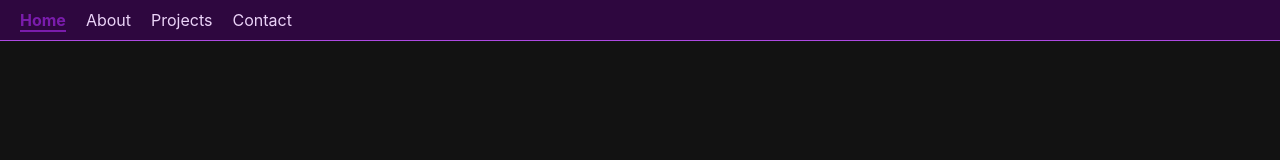
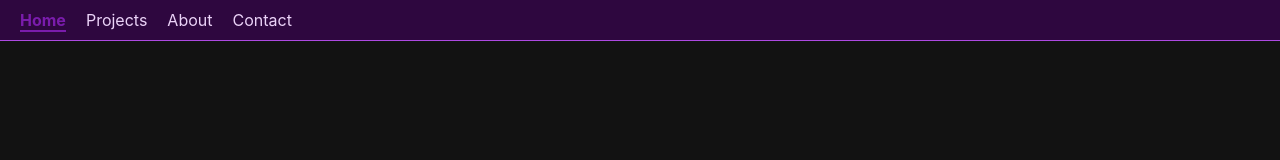
Before and after one commit to AniketKumar10/my-web-profile, a React (Create React App) app in the folder my-web-profile/: page / in a window 1280 px wide. Shown: the top 160 px of the page. Built offline with nearby package versions, Linux system fonts and the light colour scheme.

Commit message:
nav-bar-button-orient.-reorder

```diff
--- a/my-web-profile/src/components/Navbar.js
+++ b/my-web-profile/src/components/Navbar.js
@@ -16,11 +16,11 @@ const Navbar = () => {
         <li className={`nav-item ${activeLink === '/' ? 'active' : ''}`}>
           <Link to="/" onClick={() => handleClick('/')}>Home</Link>
         </li>
+        <li className={`nav-item ${activeLink === '/projects' ? 'active' : ''}`}>
+          <Link to="/projects" onClick={() => handleClick('/projects')}>Projects</Link>
+        </li>
         <li className={`nav-item ${activeLink === '/about' ? 'active' : ''}`}>
           <Link to="/about" onClick={() => handleClick('/about')}>About</Link>
-        </li>
-        <li className={`nav-item ${activeLink === '/projects' ? 'active' : ''}`}>
-          <Link to="/projects" onClick={() => handleClick('/projects')}>Projects</Link>
         </li>
         <li className={`nav-item ${activeLink === '/contact' ? 'active' : ''}`}>
           <Link to="/contact" onClick={() => handleClick('/contact')}>Contact</Link>
```
